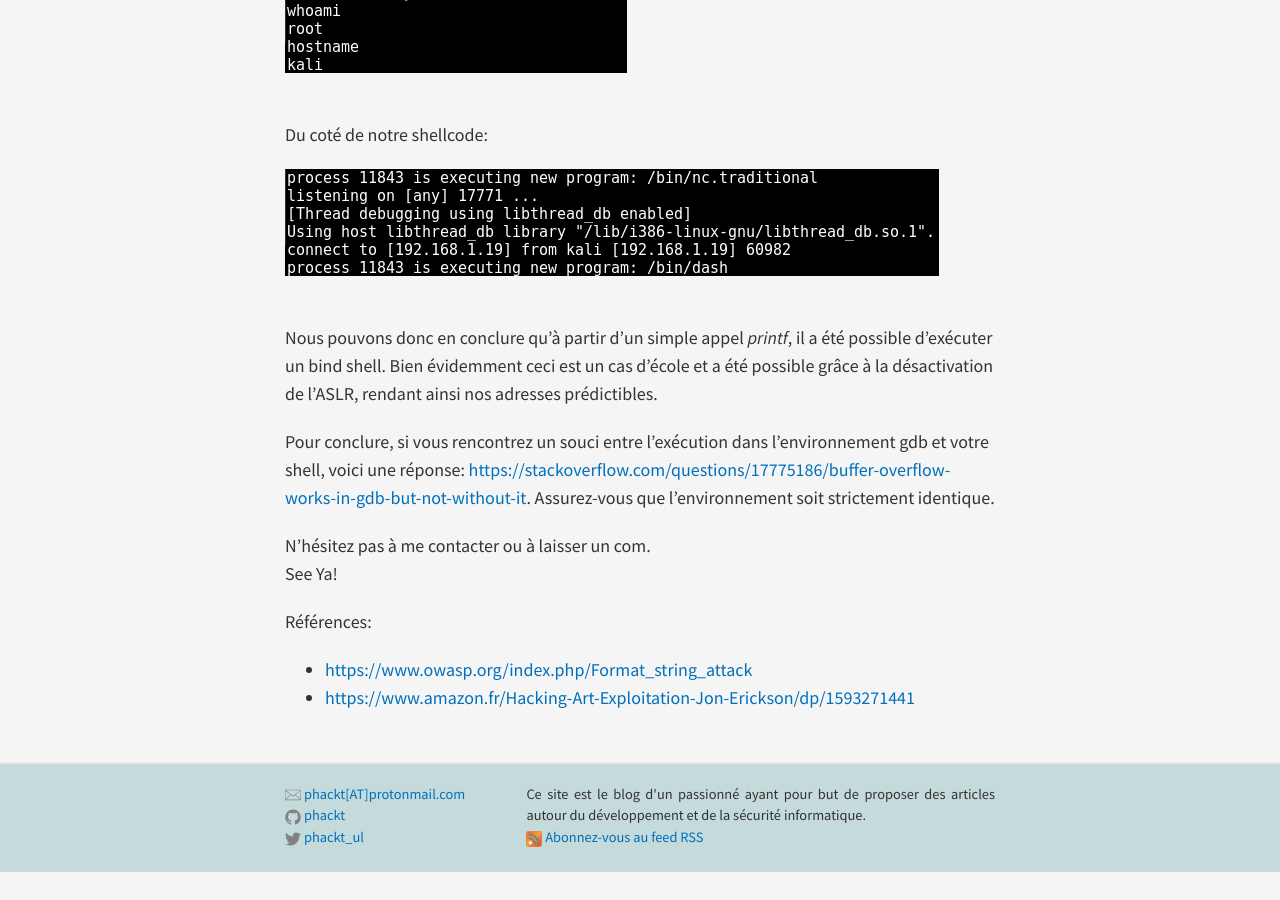
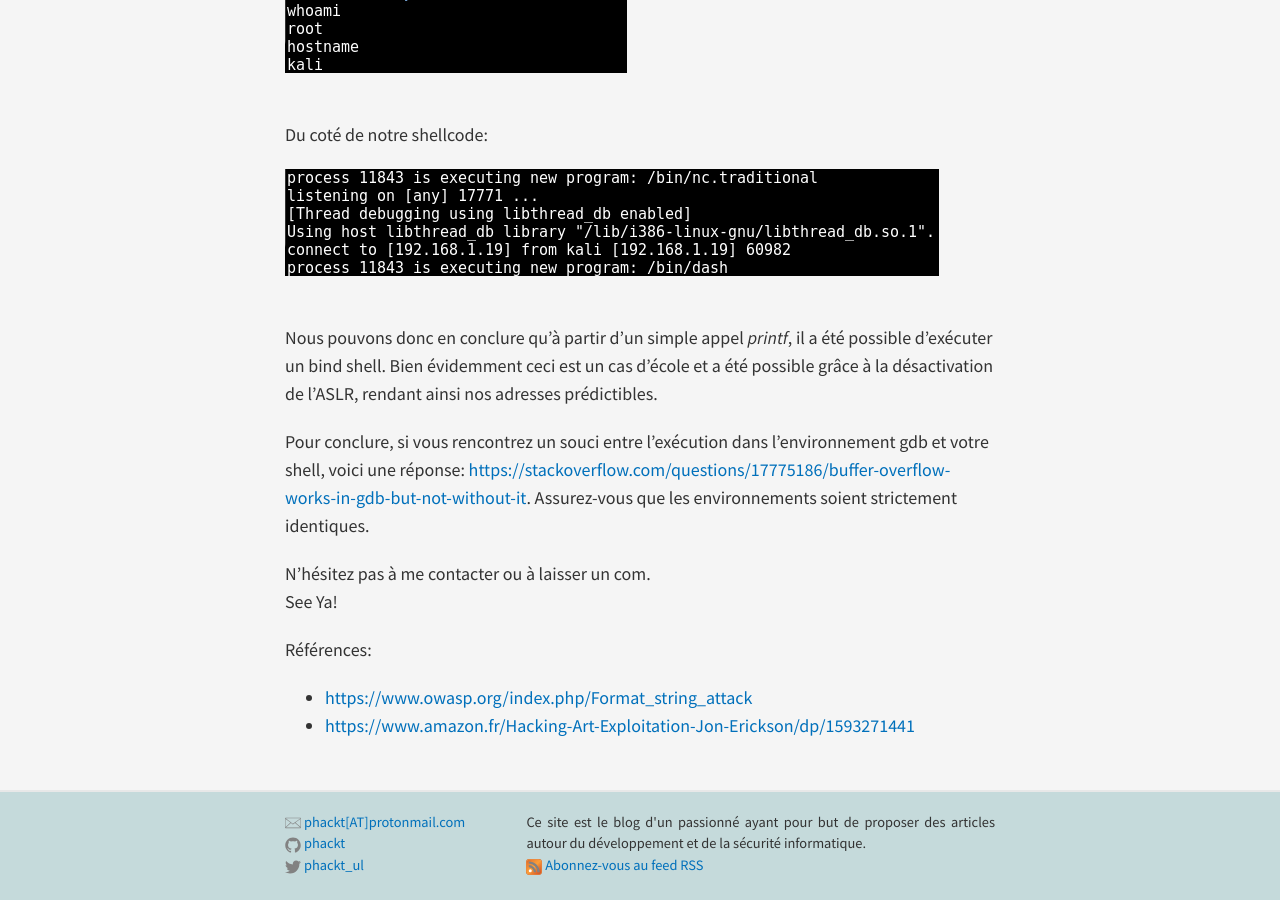
Before and after one commit to phackt/phackt.github.io, a Jekyll site: the page built from _posts/2017-02-28-Format-String.markdown, in a window 1280 px wide and 900 px high, scrolled down 12795 px. Built offline with Jekyll 4.4.1, drawn with Linux system fonts in a browser that asks for light colours; nearby versions of some CDN libraries; comment, search, counter and statistics services are not loaded; before the commit the page ends 13667 px from its top, so only the background shows below that.

Commit message:
update fmt

```diff
--- a/_posts/2017-02-28-Format-String.markdown
+++ b/_posts/2017-02-28-Format-String.markdown
@@ -244,7 +244,7 @@ Du coté de notre shellcode:
 
 Nous pouvons donc en conclure qu'à partir d'un simple appel *printf*, il a été possible d'exécuter un bind shell. Bien évidemment ceci est un cas d'école et a été possible grâce à la désactivation de l'ASLR, rendant ainsi nos adresses prédictibles.
 
-Pour conclure, si vous rencontrez un souci entre l'exécution dans l'environnement gdb et votre shell, voici une réponse: [https://stackoverflow.com/questions/17775186/buffer-overflow-works-in-gdb-but-not-without-it](https://stackoverflow.com/questions/17775186/buffer-overflow-works-in-gdb-but-not-without-it). Assurez-vous que l'environnement soit strictement identique.
+Pour conclure, si vous rencontrez un souci entre l'exécution dans l'environnement gdb et votre shell, voici une réponse: [https://stackoverflow.com/questions/17775186/buffer-overflow-works-in-gdb-but-not-without-it](https://stackoverflow.com/questions/17775186/buffer-overflow-works-in-gdb-but-not-without-it). Assurez-vous que les environnements soient strictement identiques.
 
 N'hésitez pas à me contacter ou à laisser un com.
 See Ya!
```
